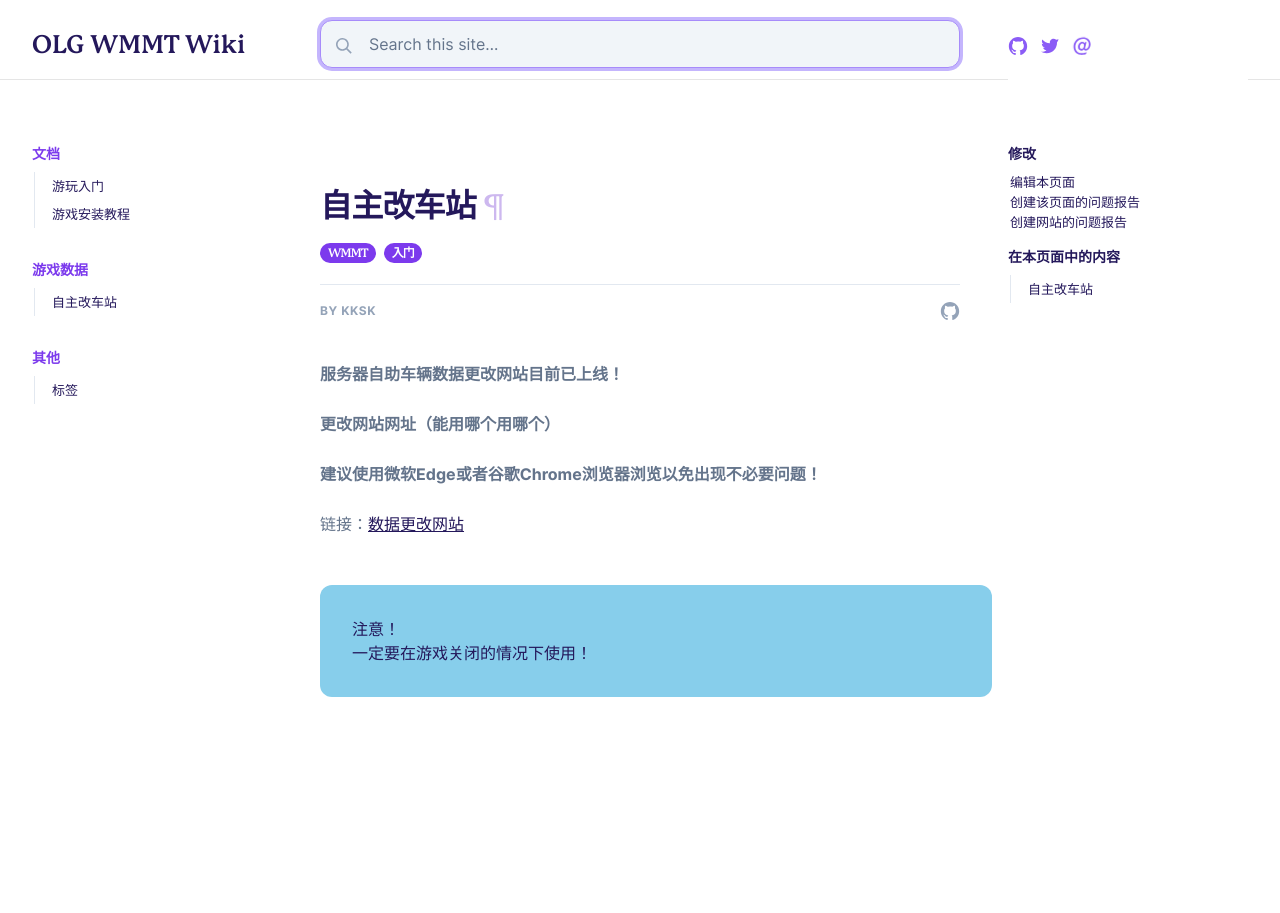
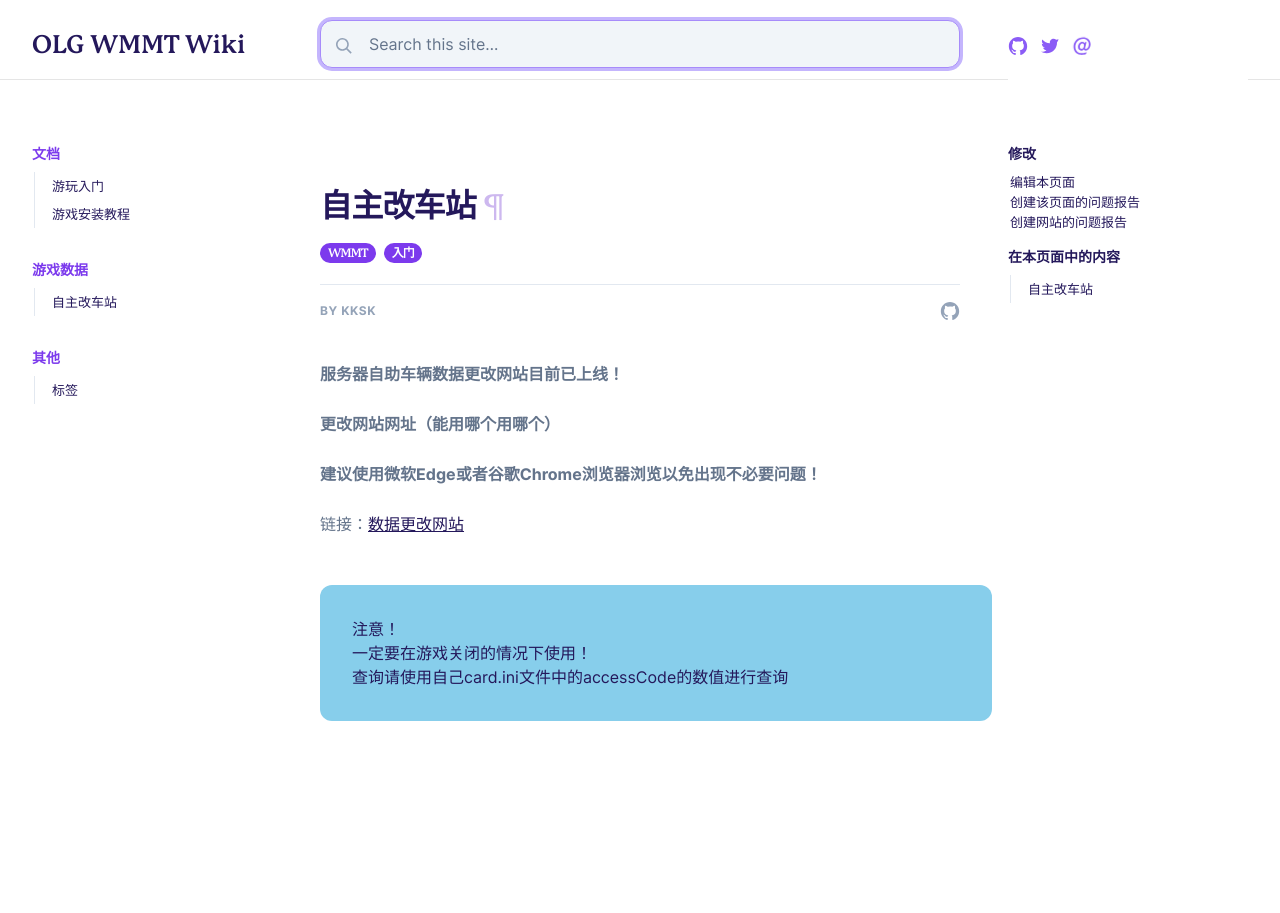
Before and after one commit to banapassport/SRC-Wiki, a Jekyll site: the page built from _docs/game_data/自主改车站.md, in a window 1280 px wide. Built offline with Jekyll 4.4.1, drawn with Linux system fonts in a browser that asks for light colours.

Commit message:
Update 自主改车站.md

```diff
--- a/_docs/game_data/自主改车站.md
+++ b/_docs/game_data/自主改车站.md
@@ -16,4 +16,4 @@ author:
 
 链接：[数据更改网站](https://lowcode.methodot.com/app/olg-wmmt-public/page-649ad8a36fbfd93d5cd473bb)
 
-{% include callout.html text="注意！<br>一定要在游戏关闭的情况下使用！" color="skyblue" %}
+{% include callout.html text="注意！<br>一定要在游戏关闭的情况下使用！<br>查询请使用自己card.ini文件中的accessCode的数值进行查询" color="skyblue" %}
```
